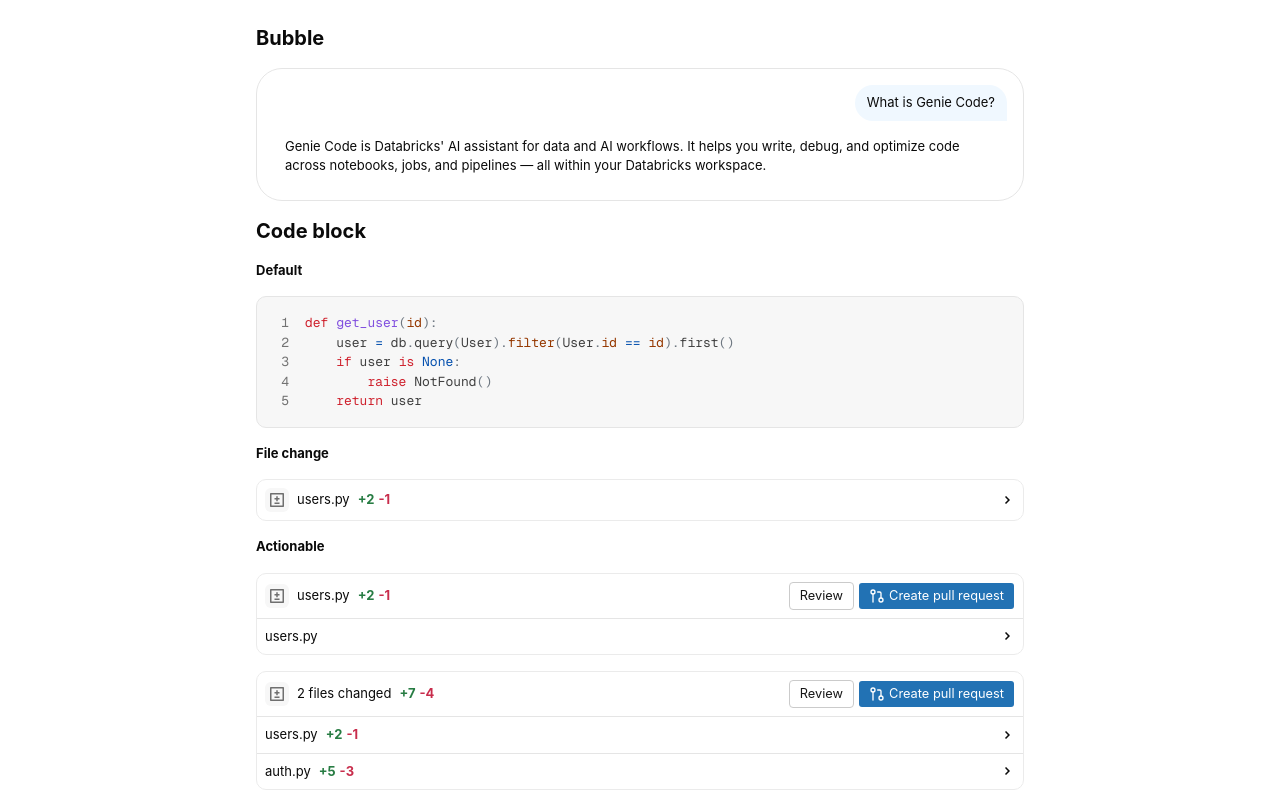
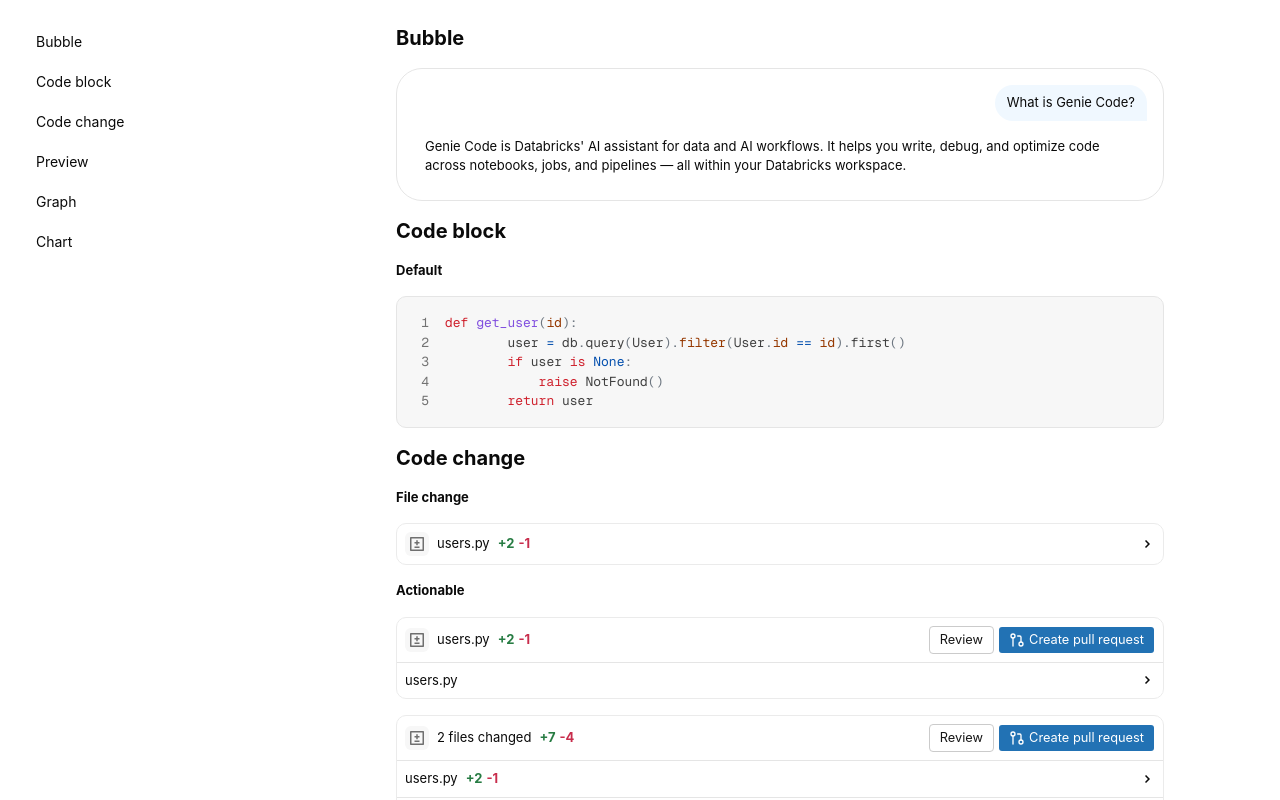
Before and after one commit to andrewwierzba/zero-ops, a Next.js app: page /patterns/chat in a window 1280 px wide. Built offline with nearby package versions, Linux system fonts and the light colour scheme.

Commit message:
Add chat pattern navigation

```diff
--- a/app/patterns/chat/page.tsx
+++ b/app/patterns/chat/page.tsx
@@ -144,14 +144,39 @@
     style: 'group',
 }
 
+const navItems = [
+    { href: '#bubble', label: 'Bubble' },
+    { href: '#code-block', label: 'Code block' },
+    { href: '#code-change', label: 'Code change' },
+    { href: '#preview', label: 'Preview' },
+    { href: '#graph', label: 'Graph' },
+    { href: '#chart', label: 'Chart' },
+] as const
+
 function Page() {
     const [previewDemoOpen, setPreviewDemoOpen] = useState(false)
     const [lineageOpen, setLineageOpen] = useState(false)
 
     return (
-        <div className="overflow-y-scroll py-6 text-[13px]">
+        <div className="flex flex-1 gap-6 min-h-0 overflow-hidden">
+            <nav className="flex flex-col gap-1 p-6 shrink-0 w-64">
+                {navItems.map(({ href, label }) => (
+                    <a
+                        className="hover:bg-accent rounded-lg text-sm px-3 py-2"
+                        href={href}
+                        key={href}
+                        onClick={(event) => {
+                            event.preventDefault()
+                            document.getElementById(href.slice(1))?.scrollIntoView({ behavior: 'smooth', block: 'start' })
+                        }}
+                    >
+                        {label}
+                    </a>
+                ))}
+            </nav>
+            <div className="flex-1 min-w-0 overflow-y-auto py-6 text-[13px]">
                 <div className="flex flex-col gap-4 mx-auto max-w-3xl w-full">
-                <h4 className="text-xl font-bold">Bubble</h4>
+                    <h4 className="text-xl font-bold" id="bubble">Bubble</h4>
                     <div className="border rounded-4xl flex flex-col gap-2 p-4">
                         <Bubble align="end" className="bg-[rgb(240,248,255)] dark:bg-[rgb(4,53,93)] rounded-br-none text-default">
                             <BubbleContent>What is Genie Code?</BubbleContent>
@@ -169,7 +194,7 @@
                         </Bubble>
                     </div>
 
-                <h4 className="text-xl font-bold">Code block</h4>
+                    <h4 className="text-xl font-bold" id="code-block">Code block</h4>
 
                     <h6 className="text-md font-bold">Default</h6>
                     <CodeBlock className="bg-[rgb(247,247,247)] dark:bg-[rgb(31,39,45)]" language="python">
@@ -180,6 +205,8 @@
         return user`}
                     </CodeBlock>
 
+                    <h4 className="text-xl font-bold" id="code-change">Code change</h4>
+
                     <h6 className="text-md font-bold">File change</h6>
                     <CodeChange {...fileChangeUsers} />
 
@@ -187,7 +214,7 @@
                     <CodeChange {...actionableSingle} />
                     <CodeChange {...actionableGroup} />
 
-                <h4 className="text-2xl font-bold">Preview</h4>
+                    <h4 className="text-2xl font-bold" id="preview">Preview</h4>
                     <Preview onOpenChange={setPreviewDemoOpen} open={previewDemoOpen}>
                         <PreviewTrigger open={previewDemoOpen}>
                             <span className="bg-[rgb(247,247,247)] dark:bg-[rgb(31,39,45)] rounded-sm inline-flex p-1">
@@ -203,7 +230,7 @@
                     </Preview>
 
                     <h4 className="text-2xl font-bold">Examples</h4>
-                <h6 className="text-xl font-bold">Lineage</h6>
+                    <h6 className="text-xl font-bold" id="graph">Graph</h6>
                     <Preview onOpenChange={setLineageOpen} open={lineageOpen}>
                         <PreviewTrigger open={lineageOpen}>
                             <span className="bg-[rgb(247,247,247)] dark:bg-[rgb(31,39,45)] rounded-sm inline-flex p-1">
@@ -221,7 +248,7 @@
                         </PreviewContent>
                     </Preview>
 
-                <h6 className="text-xl font-bold">Chart</h6>
+                    <h6 className="text-xl font-bold" id="chart">Chart</h6>
                     <div className="bg-[rgb(247,247,247)] dark:bg-[rgb(31,39,45)] border-[rgb(235,235,235)] dark:border-[rgb(31,39,45)] border rounded-[4px] flex flex-col gap-2 p-4 w-full">
                         <span className="text-[rgb(111,111,111)] dark:text-[rgb(146,164,179)] text-sm truncate">claims_enrichment_daily committed output rows · 1 hour</span>
                         <ChartContainer className="h-30 w-full" config={chartConfig}>
@@ -272,6 +299,7 @@
                     </div>
                 </div>
             </div>
+        </div>
     )
 }
 
```
Lines whose indentation alone changed are shown as unchanged.
